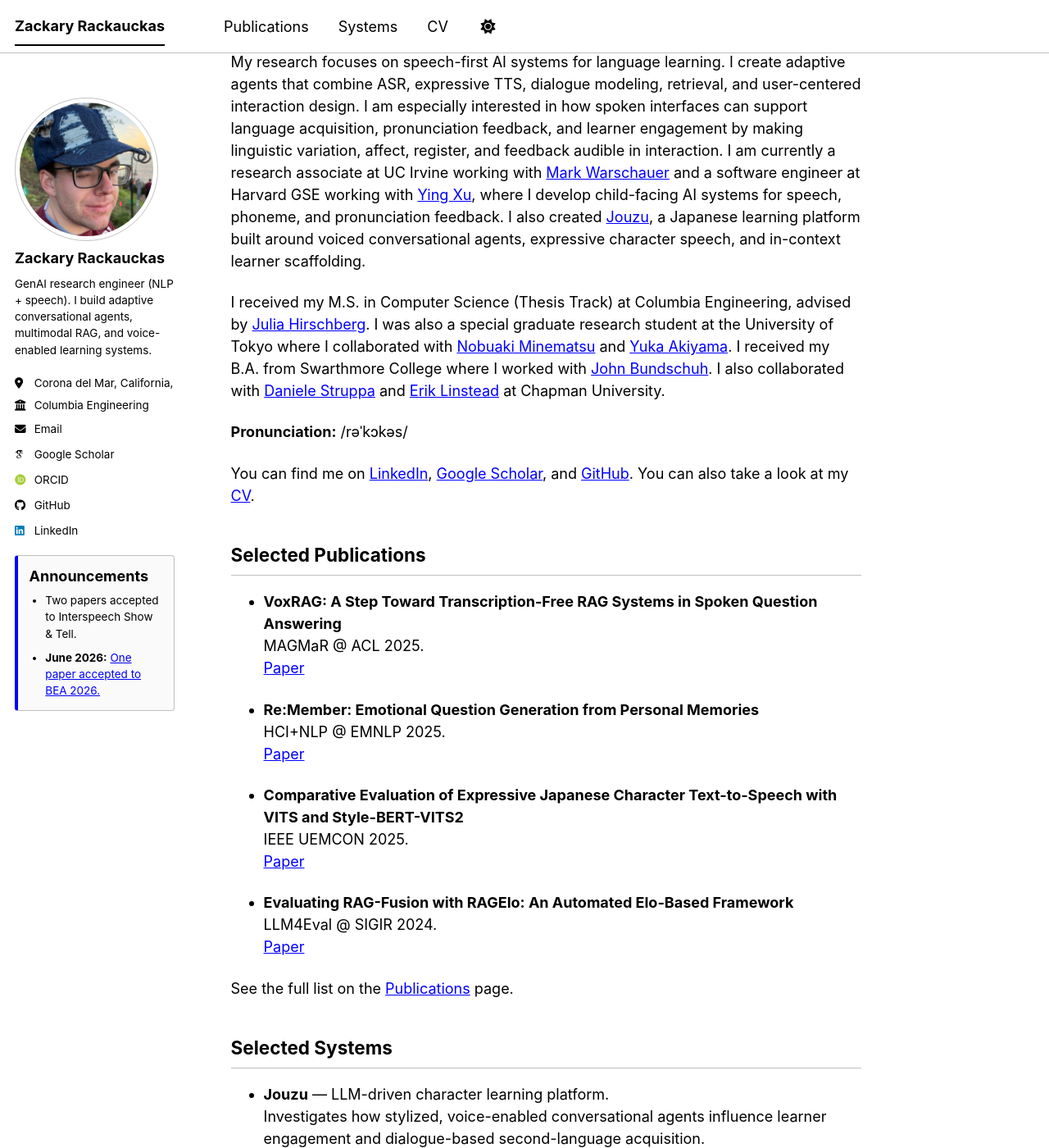
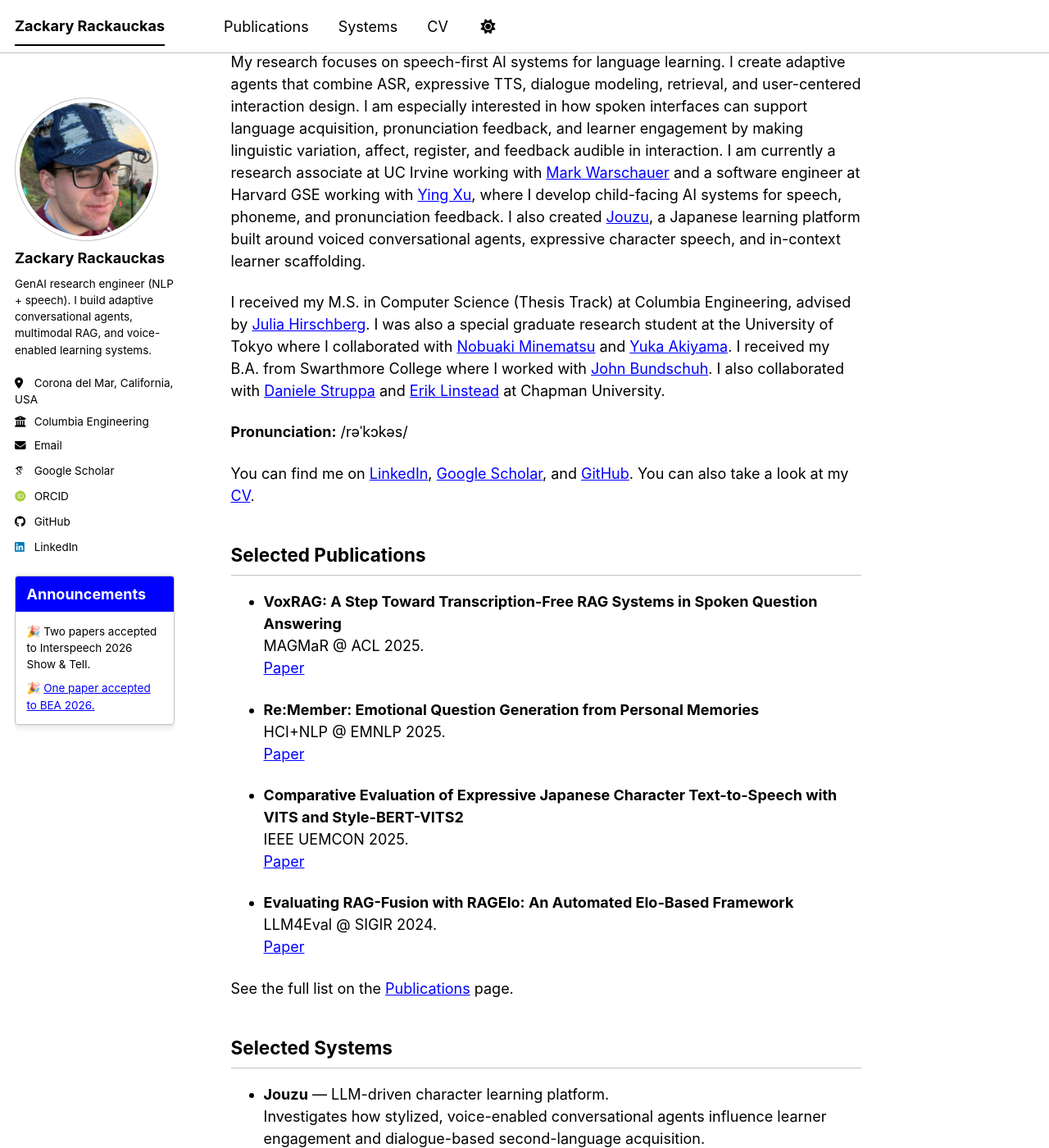
Before and after one commit to zackrack/zackrack.github.io, a Jekyll site: the page built from _pages/about.md, in a window 1280 px wide and 1400 px high, scrolled down 204 px. Shown: the whole window at 82% size. Built offline with Jekyll 4.4.1, drawn with Linux system fonts in a browser that asks for light colours; some web fonts are replaced; a script bundle is joined from its source files by our own code; library files that are not in the unit come from our copies.

Commit message:
Sidebar fix and box style

```diff
--- a/_config.yml
+++ b/_config.yml
@@ -28,7 +28,7 @@ author:
   name             : "Zackary Rackauckas"
   pronouns         :
   bio              : "GenAI research engineer (NLP + speech). I build adaptive conversational agents, multimodal RAG, and voice-enabled learning systems."
-  location         : "Corona del Mar, California, USA"  # from CV :contentReference[oaicite:1]{index=1}
+  location         : "Corona del Mar, California, USA"
   employer         : "Columbia Engineering"
   uri              :
   email            : "zcr2105@columbia.edu"             # from CV :contentReference[oaicite:2]{index=2}
--- a/_data/announcements.yml
+++ b/_data/announcements.yml
@@ -1,5 +1,4 @@
-- text: "Two papers accepted to Interspeech Show & Tell."
+- text: "Two papers accepted to Interspeech 2026 Show & Tell."
 
-- date: "June 2026"
-  text: "One paper accepted to BEA 2026."
+- text: "One paper accepted to BEA 2026."
   url: "/publication/2026-automatedsurvey"
--- a/_includes/announcements.html
+++ b/_includes/announcements.html
@@ -4,7 +4,7 @@
     <ul>
       {% for announcement in site.data.announcements %}
         <li>
-          {% if announcement.date %}<strong>{{ announcement.date }}:</strong>{% endif %}
+          <span aria-hidden="true">🎉</span>
           {% if announcement.url %}
             <a href="{{ announcement.url | relative_url }}">{{ announcement.text }}</a>
           {% else %}
--- a/_sass/layout/_sidebar.scss
+++ b/_sass/layout/_sidebar.scss
@@ -304,7 +304,8 @@
   }
 
   li {
-    white-space: nowrap;
+    white-space: normal;
+    overflow-wrap: break-word;
   }
 
   a {
@@ -328,20 +329,24 @@
 .sidebar__announcements {
   clear: both;
   width: 100%;
-  margin-top: 1rem;
-  padding: 0.75rem;
+  margin-top: 1.25rem;
   border: 1px solid var(--global-border-color);
-  border-left: 4px solid var(--global-link-color);
   border-radius: $border-radius;
-  background: var(--global-toc-bg-color);
+  background: var(--global-bg-color);
+  box-shadow: 0 2px 8px rgba(#000, 0.15);
+  overflow: hidden;
 
   h3 {
-    margin: 0 0 0.5rem;
+    margin: 0;
+    padding: 0.6rem 0.75rem;
+    color: #fff;
+    background: var(--global-link-color);
   }
 
   ul {
     margin: 0;
-    padding-left: 1.1rem;
+    padding: 0.75rem;
+    list-style: none;
   }
 
   li {
```
